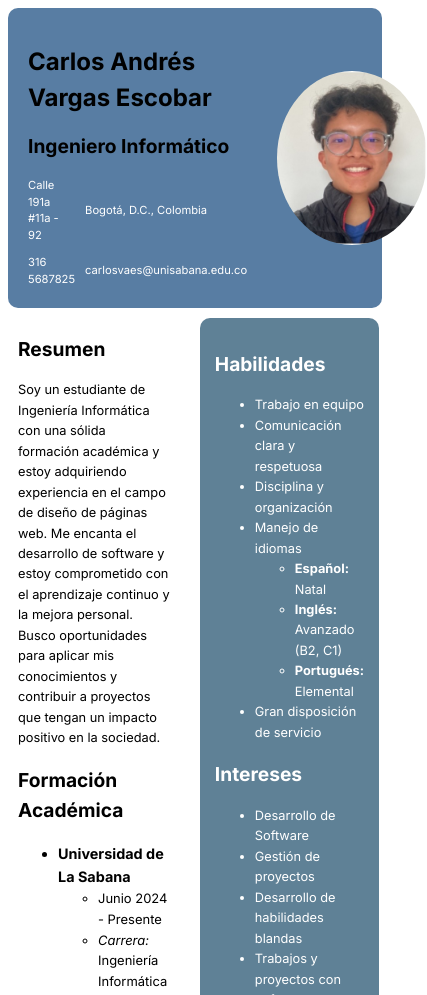
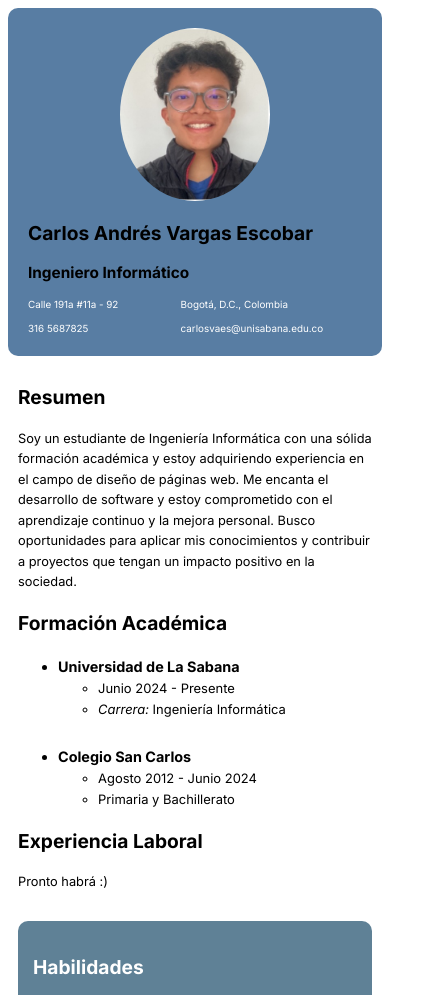
Before and after one commit to DSAW-2025-II/my-cv-part-c-vargasesc17, a plain HTML site: page index.html in a window 390 px wide. Shown: the top 995 px of the page, 427 px wide, since content can reach past the window. Drawn offline with Linux system fonts and the light colour scheme.

Commit message:
upload css responsive

```diff
--- a/styles.css
+++ b/styles.css
@@ -1,6 +1,8 @@
 body {
   font-family: "Inter", sans-serif;
   line-height: 1.5;
+  font-size: 16px;
+
 }
 body h2 {
   font-size: 1.2em;
@@ -40,7 +42,8 @@ body h2 {
 }
 
 .profile-pic {
-  width: 150px;
+  width: 90%;
+  max-width: 150px;
   border-radius: 50%;
   justify-self: center;
 }
@@ -65,6 +68,7 @@ body h2 {
   border-radius: 10px;
   padding: 15px;
   color: white;
+  margin: 0;
 }
 .hab-int-hob h3 {
   font-size: 0.9em;
@@ -93,4 +97,30 @@ body h2 {
   color: white;
 }
 
+@media (max-width: 420px) {
+  .encabezado {
+    display: flex;
+    flex-direction: column;
+    gap: 5px;
+
+    .profile-pic {
+        order: -1;
+    }
+
+    .info-general {
+        align-self: flex-start;
+        font-size: 80%;
+    }
+
+    .info-contacto {
+        font-size: 110%;
+    }
+
+  }
+  .info-completa {
+    grid-template-columns: 1fr;
+    gap: 15px;
+  }
+}
+
 /*# sourceMappingURL=styles.css.map */
```
